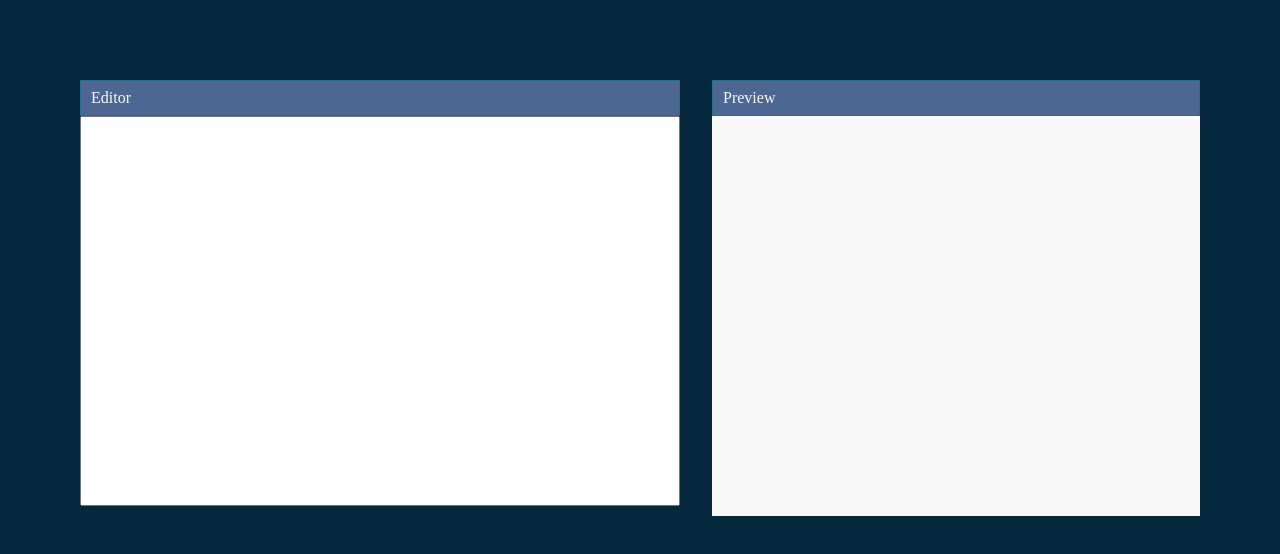
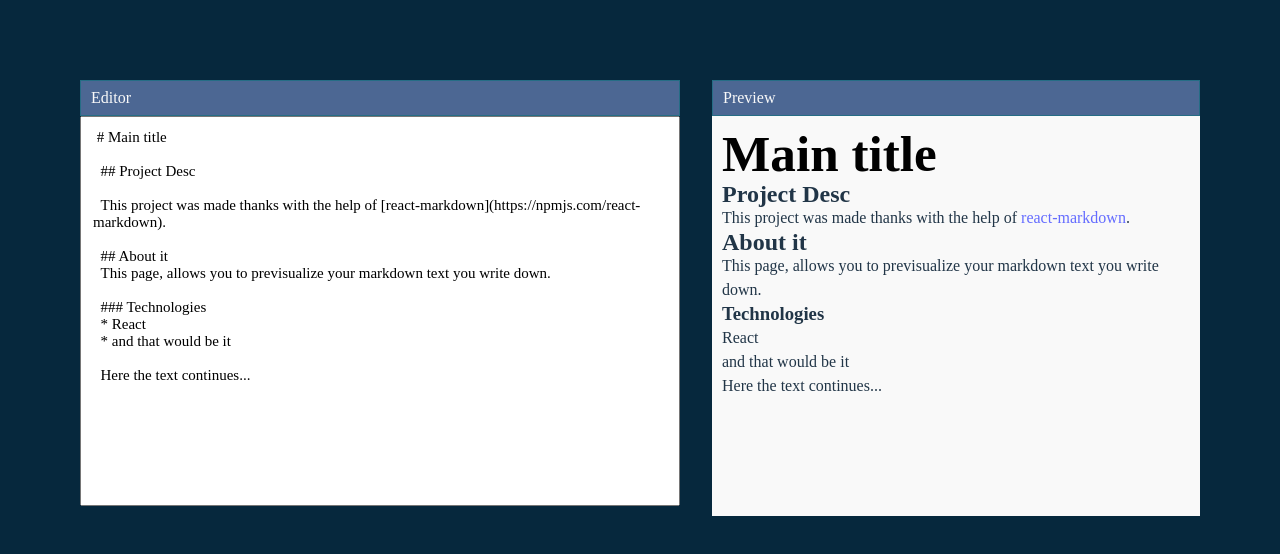
Before and after one commit to EliasPereyra/markdown-previwer, a React app: page / in a window 1280 px wide. Shown: the top 554 px of the page. Built offline with nearby package versions, Linux system fonts and the light colour scheme; the HTML template or start-up script is replaced by a standard one.

Commit message:
Import the default text into the state

```diff
--- a/src/App.tsx
+++ b/src/App.tsx
@@ -1,10 +1,12 @@
 import { useState } from 'react'
 import ReactMarkdwon from 'react-markdown'
+
+import { defaultText } from './defaultText'
 
 import './App.css'
 
 function App() {
-  const [content, setContent] = useState('')
+  const [content, setContent] = useState(defaultText)
 
   const handleChange = (e) => {
     setContent(e.target.value)
@@ -14,7 +16,11 @@ function App() {
     <section>
       <div>
         <header>Editor</header>
-        <textarea onChange={handleChange} id="editor"></textarea>
+        <textarea
+          id="editor"
+          onChange={handleChange}
+          value={content}
+        ></textarea>
       </div>
 
       <div id="preview-container">
```
